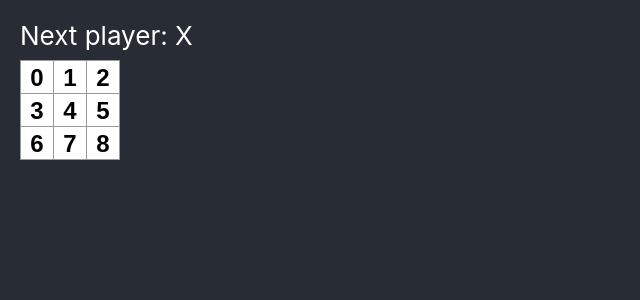
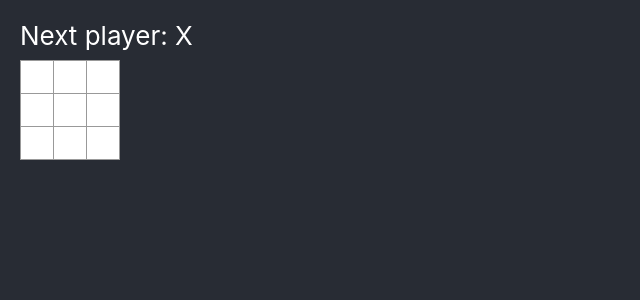
Before and after one commit to rokoc003/tic-tac-toe, a React (Create React App) app: page / in a window 1280 px wide. Shown: the top 300 px of the page, without its empty margins (0-640 px from the left). Built offline with nearby package versions, Linux system fonts and the light colour scheme.

Commit message:
Making an Interactive Component

```diff
--- a/src/components/Square.js
+++ b/src/components/Square.js
@@ -1,5 +1,11 @@
 import React from "react";
 
-export default function Square(props) {
-  return <button className="square">{props.value}</button>;
+export default function Square() {
+  const [value, setValue] = React.useState(null);
+
+  return (
+    <button className="square" onClick={() => setValue("🤡")}>
+      {value}
+    </button>
+  );
 }
```
